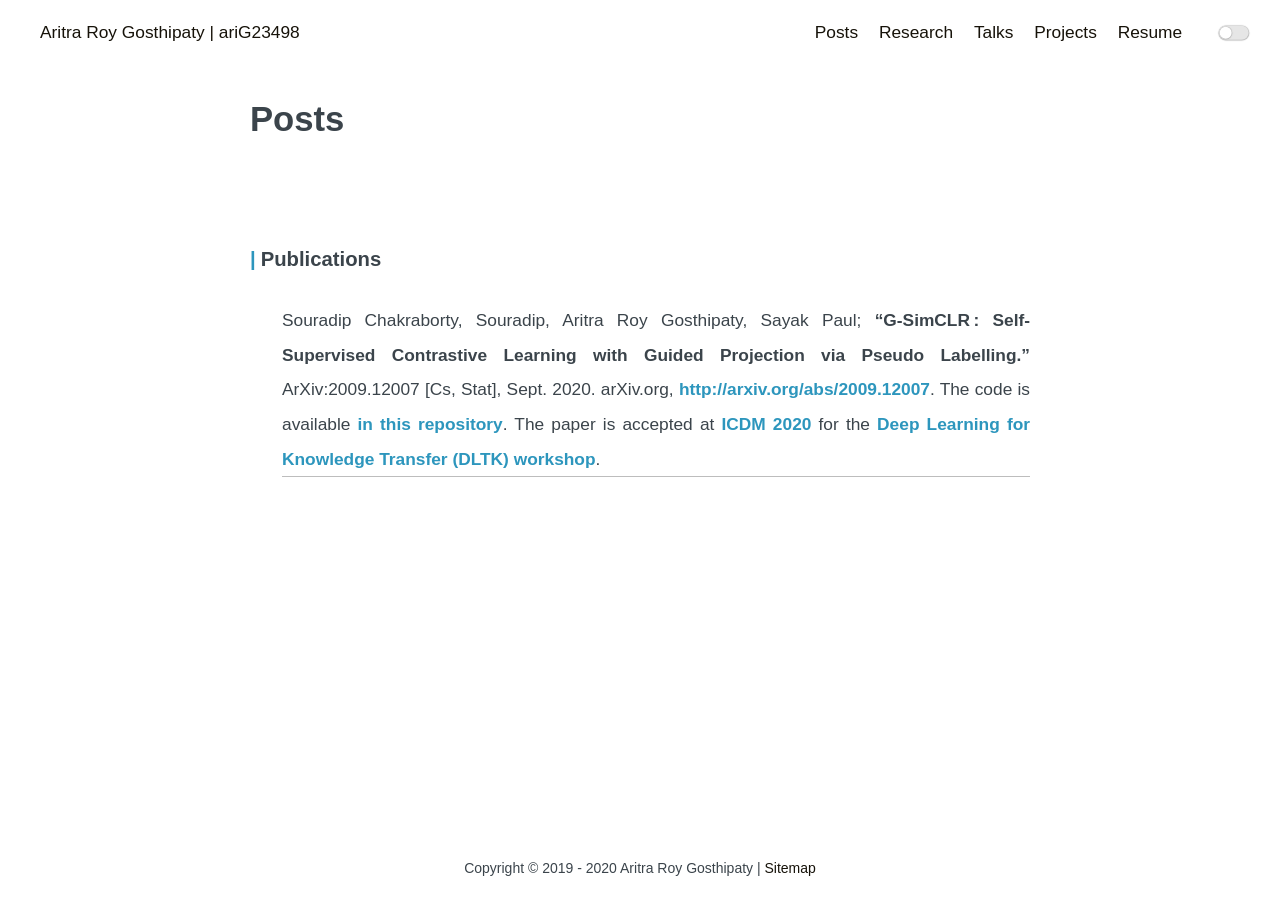
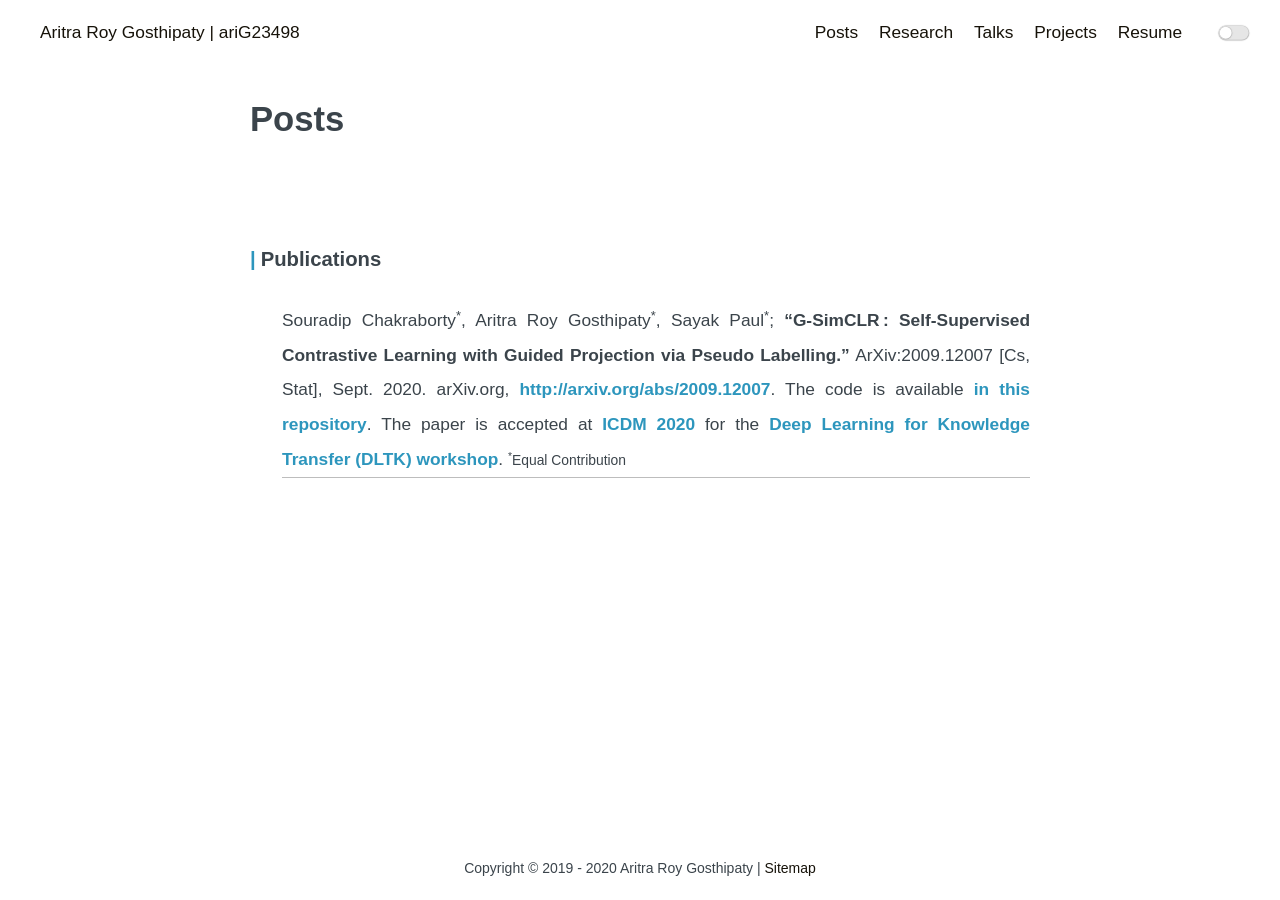
Before and after one commit to ariG23498/ariG23498.github.io, a Jekyll site: the page built from research.md, in a window 1280 px wide. Built offline with Jekyll 4.4.1, drawn with Linux system fonts in a browser that asks for light colours.

Commit message:
research equal

```diff
--- a/research.md
+++ b/research.md
@@ -9,7 +9,8 @@ permalink: /research
 <div class="post-wrap archive">
     <h3>Publications</h3>
     <article class="archive-item">
-       Souradip Chakraborty, Souradip, Aritra Roy Gosthipaty, Sayak Paul; <strong>“G-SimCLR : Self-Supervised Contrastive Learning with Guided Projection via Pseudo Labelling.”</strong> ArXiv:2009.12007 [Cs, Stat], Sept. 2020. arXiv.org, <a href="http://arxiv.org/abs/2009.12007">http://arxiv.org/abs/2009.12007</a>. The code is available <a href="https://github.com/ariG23498/G-SimCLR">in this repository</a>. The paper is accepted at <a href="icdm2020.bigke.org">ICDM 2020</a> for the <a href="https://fuzhenzhuang.github.io/DLKT2020/index.html">Deep Learning for Knowledge Transfer (DLTK) workshop</a>.
+       Souradip Chakraborty<sup>*</sup>, Aritra Roy Gosthipaty<sup>*</sup>, Sayak Paul<sup>*</sup>; <strong>“G-SimCLR : Self-Supervised Contrastive Learning with Guided Projection via Pseudo Labelling.”</strong> ArXiv:2009.12007 [Cs, Stat], Sept. 2020. arXiv.org, <a href="http://arxiv.org/abs/2009.12007">http://arxiv.org/abs/2009.12007</a>. The code is available <a href="https://github.com/ariG23498/G-SimCLR">in this repository</a>. The paper is accepted at <a href="icdm2020.bigke.org">ICDM 2020</a> for the <a href="https://fuzhenzhuang.github.io/DLKT2020/index.html">Deep Learning for Knowledge Transfer (DLTK) workshop</a>.
+       <small><sup>*</sup>Equal Contribution</small>
     </article>
 </div>
 </div>
```
